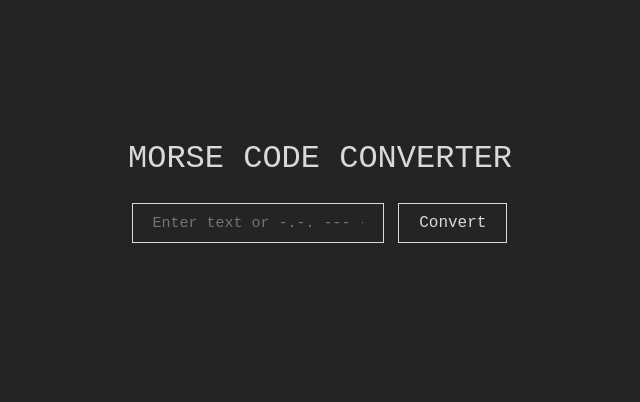
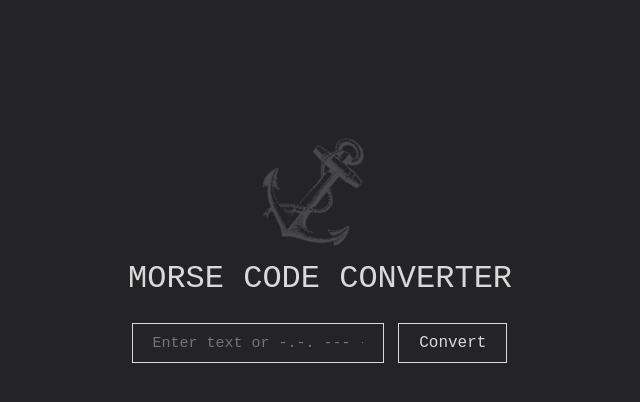
Before and after one commit to varvara-savchenko/morse-code-converter, a plain HTML site: page index.html in a window 1280 px wide. Shown: the whole page, without its empty margins (320-960 px from the left). Drawn offline with Linux system fonts and the light colour scheme.

Commit message:
add anchor

```diff
--- a/index.html
+++ b/index.html
@@ -11,6 +11,7 @@
 <body>
     <div class="headers">
         <h1>Morse Code Converter</h1>
+        <img src="./anchor.png" alt="anchor">
     </div>
     <div class="main">
         <input id="textInput" type="text" placeholder="Enter text or -.-. --- -.. .">
--- a/styles.css
+++ b/styles.css
@@ -1,7 +1,7 @@
 * {
     font-family: 'Courier New';
     font-weight: normal;
-    margin-top: 70px;
+    margin-top: 130px;
 }
 
 body {
@@ -11,6 +11,15 @@ body {
 
 .main {
     margin-top: 0px;
+}
+
+img {
+    width: 100px;
+    height: 120px;
+    position: fixed;
+    top: 0;
+    transform: translateX(-50%) rotate(40deg);
+    opacity: 20%;
 }
 
 input,
```
Also changed, not shown: anchor.png (added).
